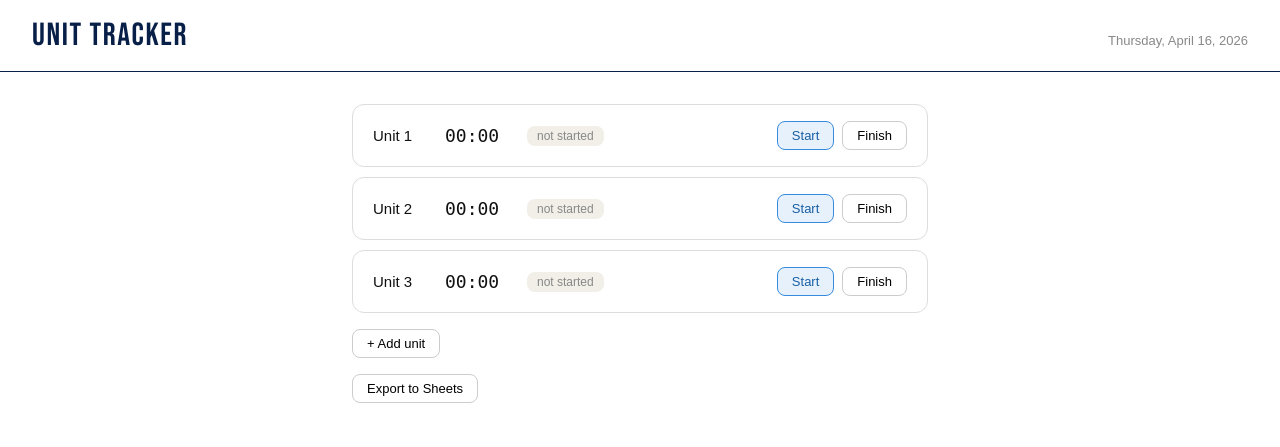
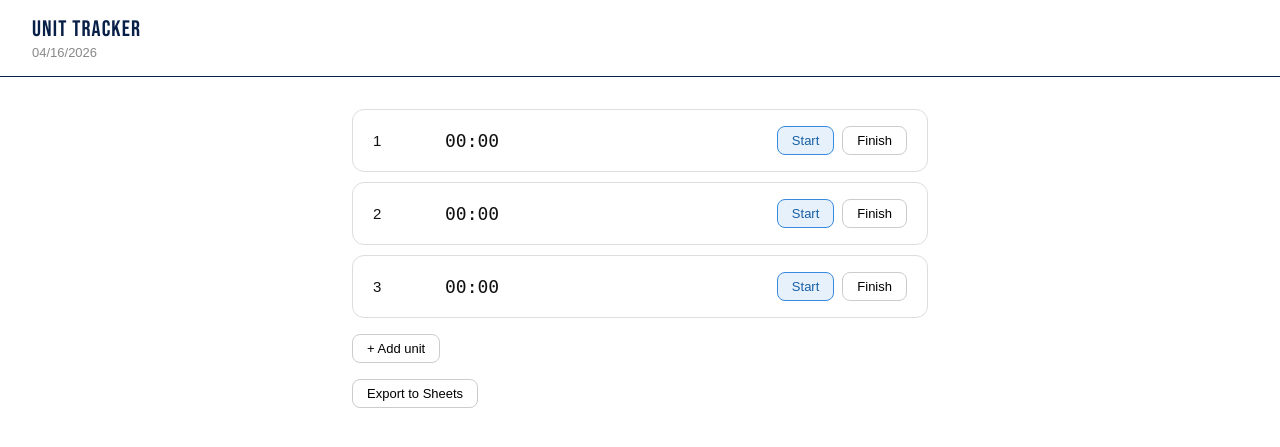
Before and after one commit to romanjonathan/public_html, a PHP site: page /unit_tracker.php in a window 1280 px wide. Shown: the top 447 px of the page. Run offline with PHP 8.4, Linux system fonts and the light colour scheme.

Commit message:
Clean up header and unit cards: smaller title, date below in mm/dd/yyyy, remove Unit prefix and not-started badge
Co-Authored-By: Claude Sonnet 4.6 <noreply@anthropic.com>

```diff
--- a/unit_tracker.php
+++ b/unit_tracker.php
@@ -1,6 +1,6 @@
 <?php
 $page_title = "Unit Tracker";
-$today = date('l, F j, Y');
+$today = date('m/d/Y');
 ?>
 <!DOCTYPE html>
 <html lang="en">
@@ -25,13 +25,13 @@ $today = date('l, F j, Y');
             padding: 1rem 2rem;
             border-bottom: 1px solid #081f48;
             display: flex;
-            align-items: baseline;
-            justify-content: space-between;
+            flex-direction: column;
+            align-items: flex-start;
         }
 
         header h2 {
             font-family: 'Bebas Neue', sans-serif;
-            font-size: 2rem;
+            font-size: 1.4rem;
             color: #081f48;
             font-weight: normal;
             letter-spacing: 0.05em;
@@ -40,6 +40,7 @@ $today = date('l, F j, Y');
         .header-date {
             font-size: 13px;
             color: #888;
+            margin-top: 2px;
         }
 
         .export-row {
@@ -156,7 +157,7 @@ $today = date('l, F j, Y');
 
         @media (max-width: 768px) {
             header { padding: 0.75rem 1rem; }
-            header h2 { font-size: 4.7rem; }
+            header h2 { font-size: 2rem; }
             .header-date { font-size: 30px; }
             main { padding: 1rem; }
             .unit-card { padding: 0.9rem 1rem; gap: 10px; }
@@ -256,12 +257,12 @@ function render() {
     container.innerHTML = units.map(u => {
         const elapsed = getElapsed(u);
         const badgeClass = { idle: 'badge-idle', active: 'badge-active', paused: 'badge-paused', done: 'badge-done' }[u.state];
-        const badgeText = { idle: 'not started', active: 'in progress', paused: 'paused', done: 'done' }[u.state];
+        const badgeText = { active: 'in progress', paused: 'paused', done: 'done' }[u.state] || '';
         const cardClass = u.state === 'active' ? 'active' : u.state === 'done' ? 'done' : '';
         return `<div class="unit-card ${cardClass}">
-            <span class="unit-label">Unit ${u.num}</span>
+            <span class="unit-label">${u.num}</span>
             <span class="timer-display">${fmt(elapsed)}</span>
-            <span class="status-badge ${badgeClass}">${badgeText}</span>
+            ${u.state !== 'idle' ? `<span class="status-badge ${badgeClass}">${badgeText}</span>` : ''}
             <div class="actions">
                 ${u.state === 'idle' || u.state === 'paused'
                     ? `<button class="action-btn primary" onclick="startUnit(${u.num})">Start</button>`
@@ -278,7 +279,7 @@ function render() {
     if (done.length > 0) {
         summary.style.display = 'block';
         document.getElementById('summary-rows').innerHTML = done.map(u =>
-            `<div class="summary-row"><span>Unit ${u.num}</span><span class="time">${fmt(u.elapsed)}</span></div>`
+            `<div class="summary-row"><span>${u.num}</span><span class="time">${fmt(u.elapsed)}</span></div>`
         ).join('');
     } else {
         summary.style.display = 'none';
```
